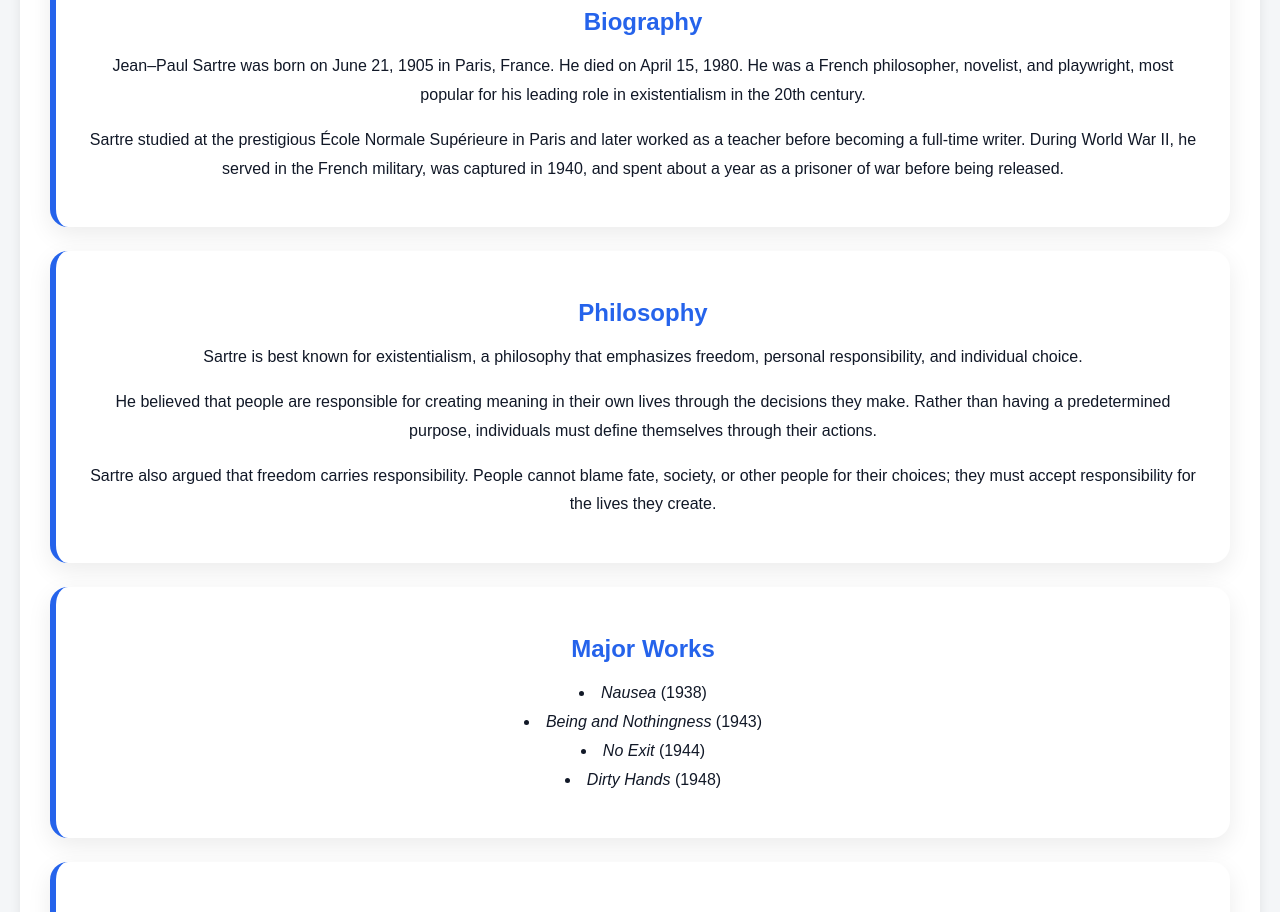
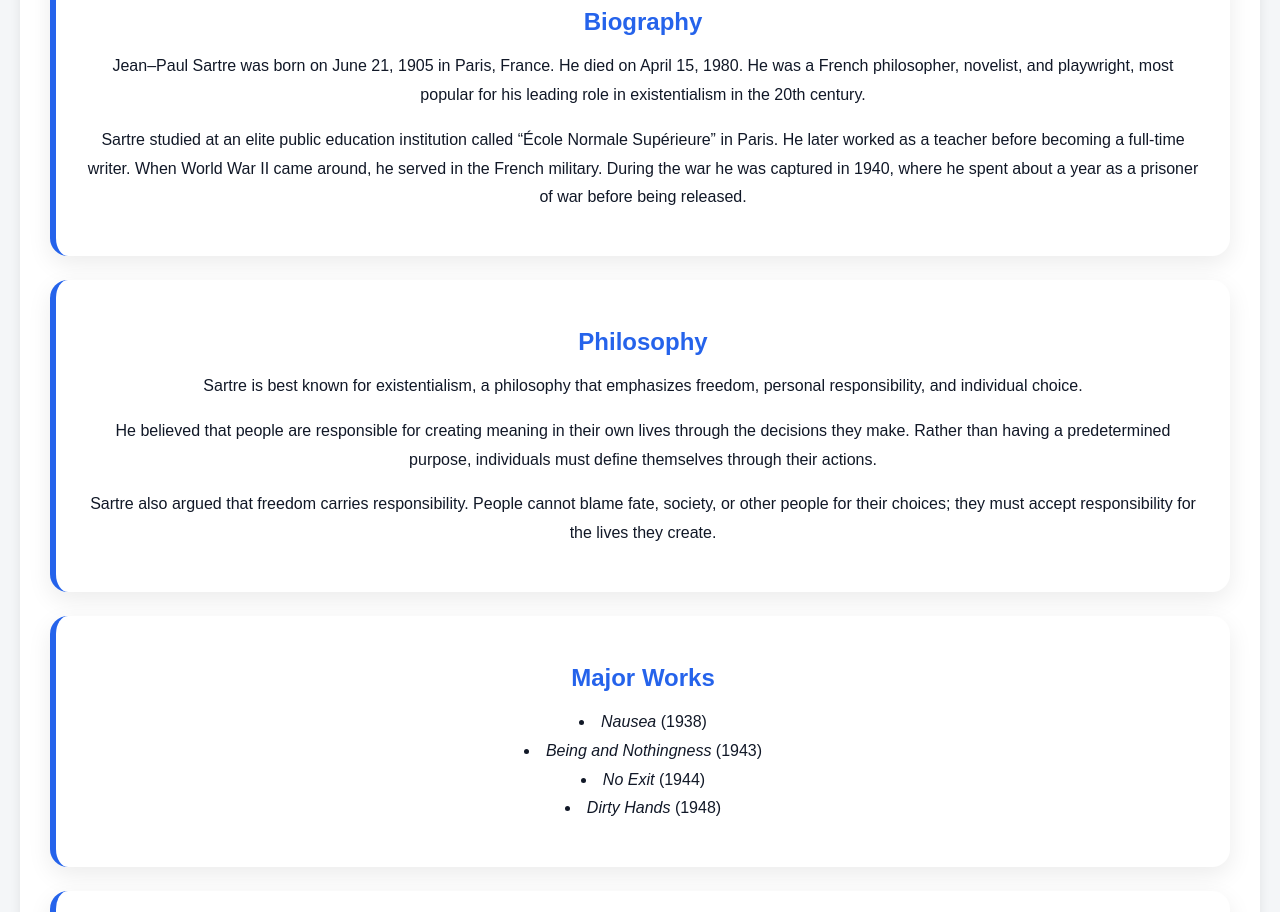
Before and after one commit to KBogam/NoExitAnalysisSite, a React (Vite) app: page /author in a window 1280 px wide. Shown: the part 880-1792 px from the top of the page. Built offline with nearby package versions, Linux system fonts and the light colour scheme.

Commit message:
Update site

```diff
--- a/src/pages/AboutBook.jsx
+++ b/src/pages/AboutBook.jsx
@@ -25,7 +25,9 @@ function AboutBook() {
 
           <h2>Summary</h2>
           <p>
-             The book, <i>No Exit</i>,  is about three different people who after dying, are sent to a room in hell with eachother. These characters being Inez, Garcin, and Estelle, are prepared for the worst, thinking that eternal physical torment awaits them. However, with the room being plain and pretty much harmless, they suspect that the torment may come in a non-physical form, creating an eerie vibe within the room. As the story progresses, the tensions between the characters start to rise as arguments break out constantly. One by one, each character ends up revealing their backstories and past crimes. As they admit to their sins, they begin to understand that their suffering comes from the judgement of one another. By the end of the story, the characters make a chilling discovery that they themselves are each other's punishment, leading to Sartre's famous quote, "hell is other people".
+             The book <i>"No Exit",</i>  is about three different people who after dying are sent to a room in hell with each other. The characters Inez, Garcin, and Estelle are prepared for the worst, thinking that eternal damnation awaits them in Hell. However, they are shocked when they arrive in an ordinary and seemingly harmless looking room. They suspect that the torment may come in an unexpected form later on, creating a tense vibe within the room. As the characters start interacting with each other, tensions between them start to rise as arguments break out constantly. As the story progresses, they end up confronting and judging each other's present and past actions, creating conflict between one another. One by one, each character ends up revealing their backstories and past crimes. By the end of the story, they begin to realize that their placement together was no accident. Through their interactions, they discover the true purpose of their confinement: to serve as one another's tormentor.
+
+
           </p>
         </article>
 
--- a/src/pages/Author.jsx
+++ b/src/pages/Author.jsx
@@ -36,11 +36,8 @@ Jean–Paul Sartre was born on June 21, 1905 in Paris, France. He died on April
           </p>
 
           <p>
-            Sartre studied at the prestigious École Normale Supérieure in Paris
-            and later worked as a teacher before becoming a full-time writer.
-            During World War II, he served in the French military, was captured
-            in 1940, and spent about a year as a prisoner of war before being
-            released.
+      Sartre studied at an elite public education institution called “École Normale Supérieure” in Paris. He later worked as a teacher before becoming a full-time writer. When World War II came around, he served in the French military. During the war he was captured in 1940, where he spent about a year as a prisoner of war before being released.
+
           </p>
         </article>
 
```
